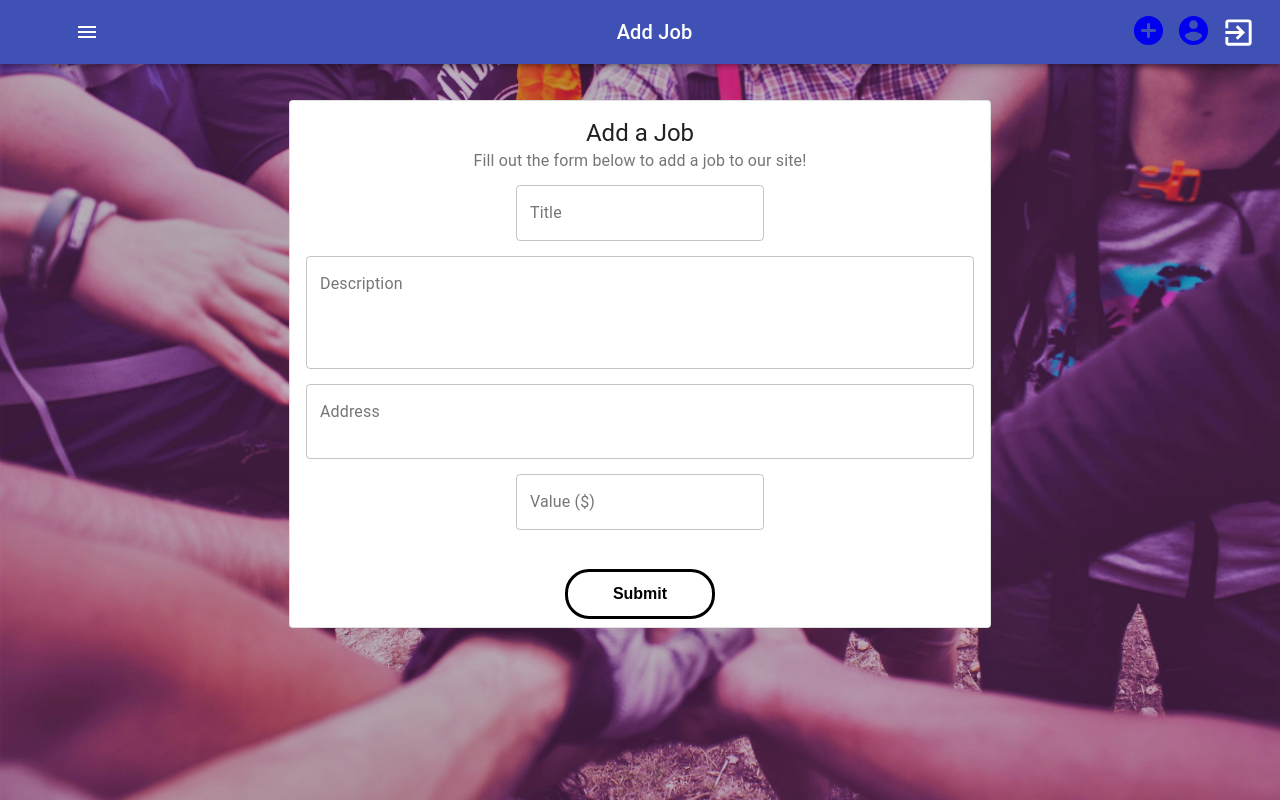
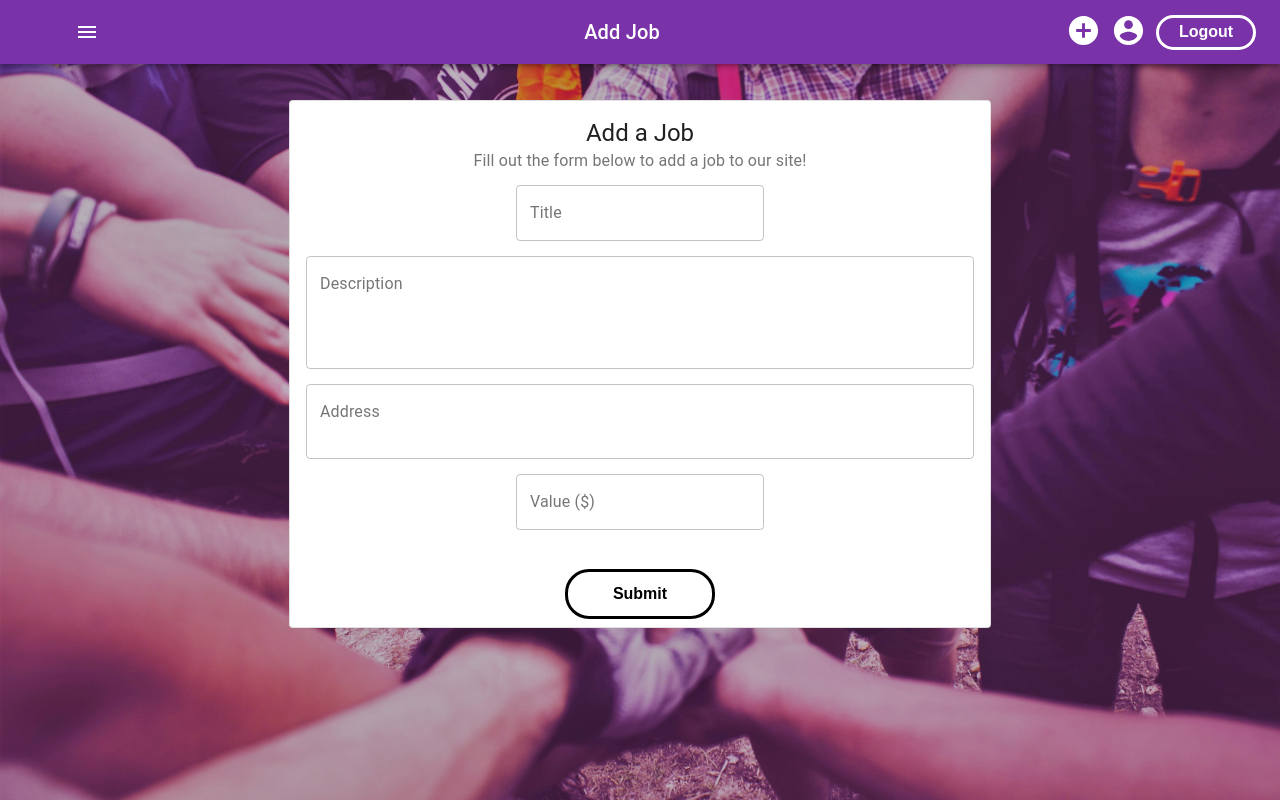
Before and after one commit to SaloniSS/nwHack2021, a React (Create React App) app in the folder frontend/: page /add in a window 1280 px wide. Built offline with nearby package versions, Linux system fonts and the light colour scheme.

Commit message:
move styling to nav bar

```diff
--- a/frontend/src/App.css
+++ b/frontend/src/App.css
@@ -1,3 +1,7 @@
 .App {
   text-align: center;
 }
+
+.MuiAppBar-colorPrimary {
+  background-color: #7932a8 !important;
+}
--- a/frontend/src/components/Navbar.js
+++ b/frontend/src/components/Navbar.js
@@ -3,8 +3,6 @@ import { makeStyles } from "@material-ui/core/styles";
 import AppBar from "@material-ui/core/AppBar";
 import Toolbar from "@material-ui/core/Toolbar";
 import Typography from "@material-ui/core/Typography";
-import Button from "@material-ui/core/Button";
-import ExitToAppIcon from "@material-ui/icons/ExitToApp";
 import AccountCircle from "@material-ui/icons/AccountCircle";
 import IconButton from "@material-ui/core/IconButton";
 import AddCircleIcon from "@material-ui/icons/AddCircle";
@@ -48,16 +46,18 @@ function Navbar(props) {
           <Typography variant="h6" className={classes.title}>
             {props.title}
           </Typography>
-          <Link to="/add" style={{ marginRight: 10 }}>
+          <Link to="/add" style={{ marginRight: 10, color: "white" }}>
             <AddCircleIcon fontSize="large" />
           </Link>
-          <Link to="/profile" style={{ marginRight: 10 }}>
+          <Link to="/profile" style={{ marginRight: 10, color: "white" }}>
             <AccountCircle fontSize="large" />
           </Link>
-          <ExitToAppIcon fontSize="large" onClick={logout} />
           {/* <Link to="/">
             <ExitToAppIcon fontSize="large" />
           </Link> */}
+          <button style={{ width: "100px", height: "35px" }} onClick={logout}>
+            Logout
+          </button>
         </Toolbar>
       </AppBar>
     </div>
--- a/frontend/src/pages/home.js
+++ b/frontend/src/pages/home.js
@@ -6,9 +6,7 @@ import Card from "@material-ui/core/Card";
 import Typography from "@material-ui/core/Typography";
 import CardActions from "@material-ui/core/CardActions";
 import CardContent from "@material-ui/core/CardContent";
-import { useHistory } from "react-router-dom";
 const axios = require("axios").default;
-let GLOBAL = require("../global");
 
 const useStyles = makeStyles({
   jobPosting: {
@@ -19,7 +17,6 @@ const useStyles = makeStyles({
 function Home() {
   const [posts, setPosts] = useState(null);
   const classes = useStyles();
-  let history = useHistory();
 
   useEffect(() => {
     const loadPosts = async () => {
@@ -30,11 +27,6 @@ function Home() {
     };
     loadPosts();
   }, []);
-
-  const logout = () => {
-    GLOBAL.userID = "";
-    history.push("/");
-  };
 
   return (
     <div className="dashboard">
@@ -61,10 +53,6 @@ function Home() {
           ))}
         </Grid>
       )}
-      <button onClick={logout}>Logout</button>
-      {/* <Link to="/">
-        <button>Logout</button>
-      </Link> */}
     </div>
   );
 }
```
